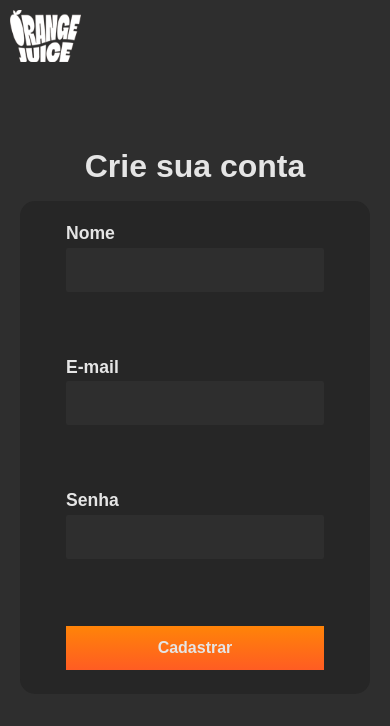
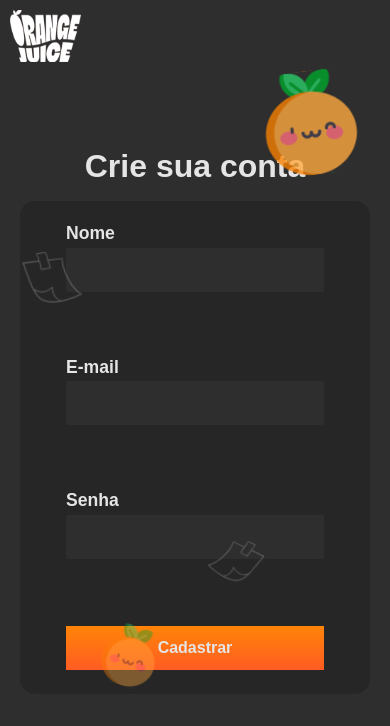
Before and after one commit to Squad-29-Evolution/frontend, a React (Vite) app: page /register in a window 390 px wide. Shown: the top 726 px of the page. Built offline with nearby package versions, Linux system fonts and the light colour scheme; no server answers; a web font is replaced by a local one.

Commit message:
feat: add icons and responsiveness adjustments

```diff
--- a/src/pages/Register/index.jsx
+++ b/src/pages/Register/index.jsx
@@ -5,6 +5,10 @@ import S from "./style";
 const Register = () => {
   return (
     <>
+      <S.OrangeKawaii2BG />
+      <S.StickyTape2BG />
+      <S.StickyTapeBG />
+      <S.OrangeKawaiiBG />
       <S.Container>
         <S.Header>
           <S.Logo>
--- a/src/pages/Register/style.js
+++ b/src/pages/Register/style.js
@@ -1,4 +1,8 @@
 import styled from "styled-components";
+import OrangeKawaii2 from "../../assets/orange_kawaii_2.svg";
+import OrangeKawaii from "../../assets/orange_kawaii.svg";
+import StickyTape2 from "../../assets/sticky-tape-2.svg";
+import StickyTape from "../../assets/sticky-tape.svg";
 
 const Container = styled.section`
   height: 100vh;
@@ -8,6 +12,9 @@ const Container = styled.section`
   flex-direction: column;
   align-items: center;
   justify-content: center;
+  position: absolute;
+  z-index: 0;
+  inset: 0;
 `;
 
 const Header = styled.header`
@@ -32,6 +39,101 @@ const Logo = styled.div`
   }
 `;
 
+const OrangeKawaii2BG = styled.div`
+  position: absolute;
+  background-image: url(${OrangeKawaii2});
+  background-repeat: no-repeat;
+  background-size: cover;
+  z-index: 1;
+  width: 256px;
+  height: 256px;
+  right: 4%;
+  top: 7%;
+  transform: rotate(-22.6deg);
+
+  @media (max-width: 1366px) {
+    width: calc(256px / 1.5);
+    height: calc(256px / 1.5);
+  }
+
+  @media (max-width: 885px) {
+    width: calc(256px / 2);
+    height: calc(256px / 2);
+  }
+`;
+
+const StickyTape2BG = styled.div`
+  position: absolute;
+  background-image: url(${StickyTape2});
+  background-repeat: no-repeat;
+  background-size: cover;
+  z-index: 1;
+  width: 129.5px;
+  height: 128px;
+  right: 31%;
+  bottom: 30%;
+  opacity: 60%;
+
+  @media (max-width: 1366px) {
+    width: calc(129.5px / 1.5);
+    height: calc(128px / 1.5);
+  }
+
+  @media (max-width: 885px) {
+    width: calc(129.5px / 2);
+    height: calc(128px / 2);
+  }
+`;
+
+const StickyTapeBG = styled.div`
+  position: absolute;
+  background-image: url(${StickyTape});
+  background-repeat: no-repeat;
+  background-size: cover;
+  z-index: 1;
+  width: 131px;
+  height: 128px;
+  left: 5%;
+  top: 29%;
+  opacity: 40%;
+
+  @media (max-width: 1366px) {
+    width: calc(131px / 1.5);
+    height: calc(128px / 1.5);
+  }
+
+  @media (max-width: 885px) {
+    width: calc(131px / 2);
+    height: calc(128px / 2);
+  }
+`;
+
+const OrangeKawaiiBG = styled.div`
+  position: absolute;
+  background-image: url(${OrangeKawaii});
+  background-repeat: no-repeat;
+  background-size: cover;
+  z-index: 1;
+  width: 143.81px;
+  height: 143.81px;
+  left: 24%;
+  bottom: 18%;
+  transform: rotate(30.14deg);
+  opacity: 80%;
+
+  @media (max-width: 1366px) {
+    width: calc(143.81px / 1.5);
+    height: calc(143.81px / 1.5);
+    opacity: 60%;
+  }
+
+  @media (max-width: 885px) {
+    width: calc(143.81px / 2);
+    height: calc(143.81px / 2);
+    opacity: 40%;
+  }
+`;
+
 const Title = styled.h1`
   font-family: "Metropolis", sans-serif;
   font-weight: 700;
@@ -40,4 +142,13 @@ const Title = styled.h1`
   margin-bottom: 19px;
 `;
 
-export default { Container, Header, Logo, Title };
+export default {
+  Container,
+  Header,
+  Logo,
+  OrangeKawaii2BG,
+  StickyTape2BG,
+  StickyTapeBG,
+  OrangeKawaiiBG,
+  Title,
+};
```
Also changed, not shown: src/assets/orange_kawaii_2.svg (renamed from src/assets/orange_ kawaii_2.svg), src/assets/sticky-tape-2.svg (added).
